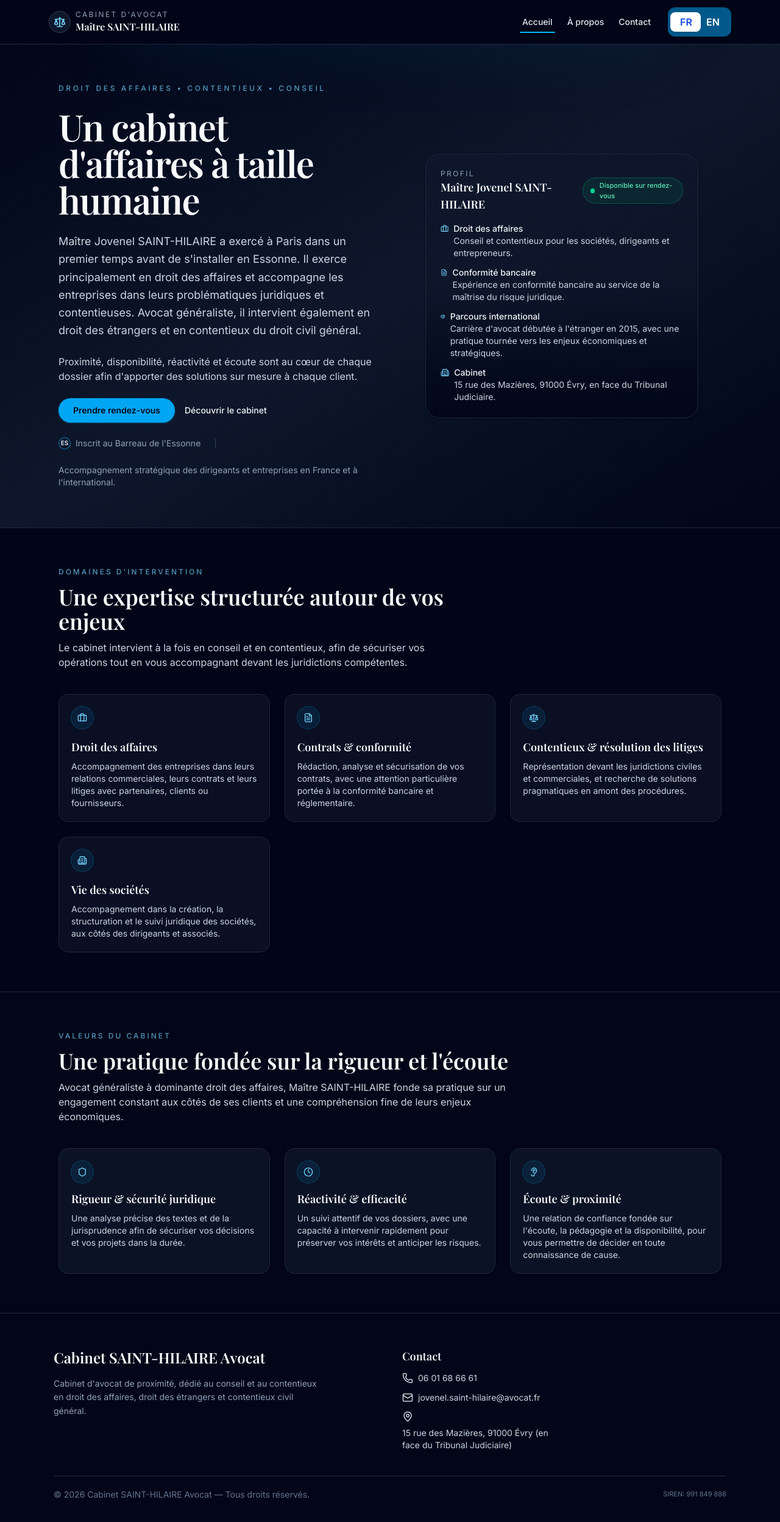
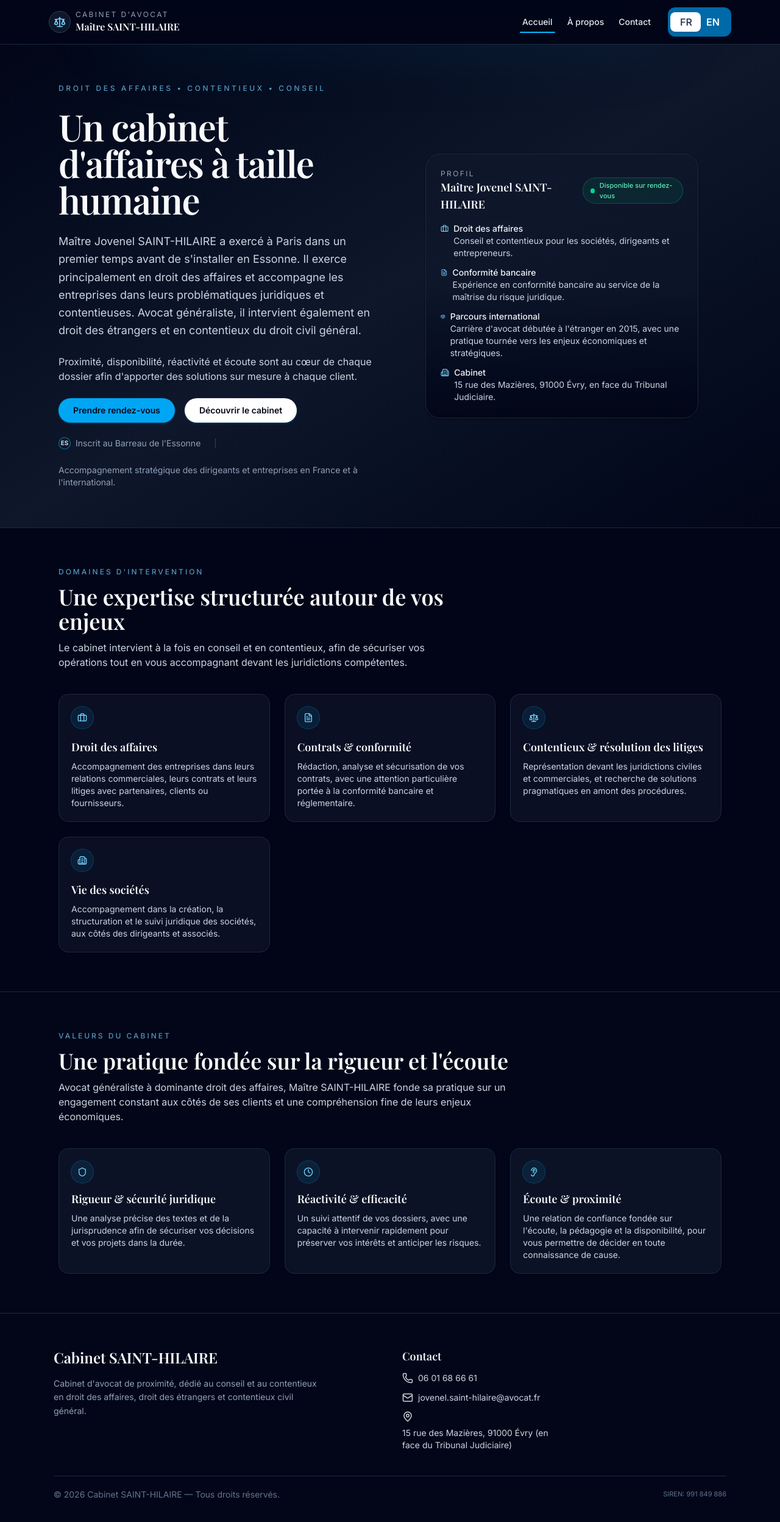
Before and after one commit to KersenJ-Project/n.kersenjoseph, a React (Vite) app: page / in a window 1280 px wide. Shown: the top 2496 px of the page at 61% size. Built offline with nearby package versions, Linux system fonts and the light colour scheme.

Commit message:
Changement dans le style et rajout d'animation

```diff
--- a/src/App.jsx
+++ b/src/App.jsx
@@ -14,7 +14,7 @@ export default function App(){
       <BrowserRouter>
         <div className="flex flex-col min-h-screen w-full bg-slate-950">
           <NavBar />
-          <main className="flex flex-grow items-stretch justify-center w-full">
+          <main className="flex grow items-stretch justify-center w-full">
               <ScrollToTop />
               <AppRoutes />
           </main>
--- a/src/components/LanguageSwitcher.jsx
+++ b/src/components/LanguageSwitcher.jsx
@@ -16,7 +16,7 @@ export default function LanguageSwitcher({ isMobile }) {
     <div
       className={`relative flex ${
         isMobile ? "justify-start" : "justify-center"
-      } items-center bg-sky-800 rounded-xl p-2 w-26 h-12`}
+      } items-center bg-sky-700 rounded-xl p-2 w-26 h-12`}
     >
       {/* La box qui glisse */}
       <motion.div
@@ -37,7 +37,7 @@ export default function LanguageSwitcher({ isMobile }) {
       <button
         onClick={() => changeLanguage("fr")}
         className={`relative z-10 w-1/2 py-1 font-semibold transition ${
-          currentLang === "fr" ? "text-blue-700" : "text-white"
+          currentLang === "fr" ? "text-slate-700" : "text-white"
         }`}
       >
         FR
@@ -45,7 +45,7 @@ export default function LanguageSwitcher({ isMobile }) {
       <button
         onClick={() => changeLanguage("en")}
         className={`relative z-10 w-1/2 py-1 font-semibold transition ${
-          currentLang === "en" ? "text-blue-700" : "text-white"
+          currentLang === "en" ? "text-slate-700" : "text-white"
         }`}
       >
         EN
--- a/src/i18n/locales/fr.json
+++ b/src/i18n/locales/fr.json
@@ -5,7 +5,7 @@
     "contact": "Contact"
   },
   "footer": {
-    "brand": "Cabinet SAINT-HILAIRE Avocat",
+    "brand": "Cabinet SAINT-HILAIRE",
     "description": "Cabinet d'avocat de proximité, dédié au conseil et au contentieux en droit des affaires, droit des étrangers et contentieux civil général.",
     "contact_title": "Contact",
     "address_value": "15 rue des Mazières, 91000 Évry (en face du Tribunal Judiciaire)",
--- a/src/pages/Home.jsx
+++ b/src/pages/Home.jsx
@@ -52,11 +52,12 @@ export default function Home() {
                   </span>
                 </AnimatedButton>
               </Link>
-              <Link
-                to="/about"
-                className="text-sm font-medium text-slate-100 underline-offset-4 hover:text-sky-300 hover:underline"
-              >
-                {t('home.hero_cta_secondary')}
+              <Link to="/contact">
+                <AnimatedButton>
+                  <span className="inline-flex items-center gap-2 rounded-full bg-white px-6 py-2.5 text-sm font-semibold text-slate-950 shadow-sm shadow-sky-500/30 transition hover:bg-gray-300">
+                    {t('home.hero_cta_secondary')}
+                  </span>
+                </AnimatedButton>
               </Link>
             </div>
 
@@ -88,10 +89,28 @@ export default function Home() {
                     {t('home.hero_card_name')}
                   </p>
                 </div>
-                <div className="inline-flex items-center gap-2 rounded-full border border-emerald-500/30 bg-emerald-500/10 px-3 py-1 text-[11px] font-medium text-emerald-300">
-                  <span className="h-2 w-2 rounded-full bg-emerald-400" />
+                <motion.div
+                  animate = {{
+                    scale: [1, 1.08, 1],
+                    boxShadow: [
+                      "0 0 0px rgba(18, 249, 32, 0.85)",
+                      "0 0 8px rgba(68, 279, 32, 0.7)",
+                      "0 0 0px rgba(31, 235, 32, 0.85)"
+                    ]
+                  }}
+                  transition = {{
+                    duration: 1.2,
+                    repeat: Infinity,
+                    repeatType: "loop",
+                    repeatDelay: 2
+                  }}
+                  className="inline-flex items-center gap-2 rounded-full border border-emerald-500/30 bg-emerald-500/10 px-3 py-1 text-[11px] font-medium text-emerald-300"
+                >
+                  <span
+                    className="h-2 w-2 rounded-full bg-emerald-400"
+                  />
                   {t('home.hero_card_status')}
-                </div>
+                </motion.div>
               </div>
 
               <dl className="space-y-3 text-xs sm:text-sm text-slate-300">
```
Also changed, not shown: Information a mettre.txt.
